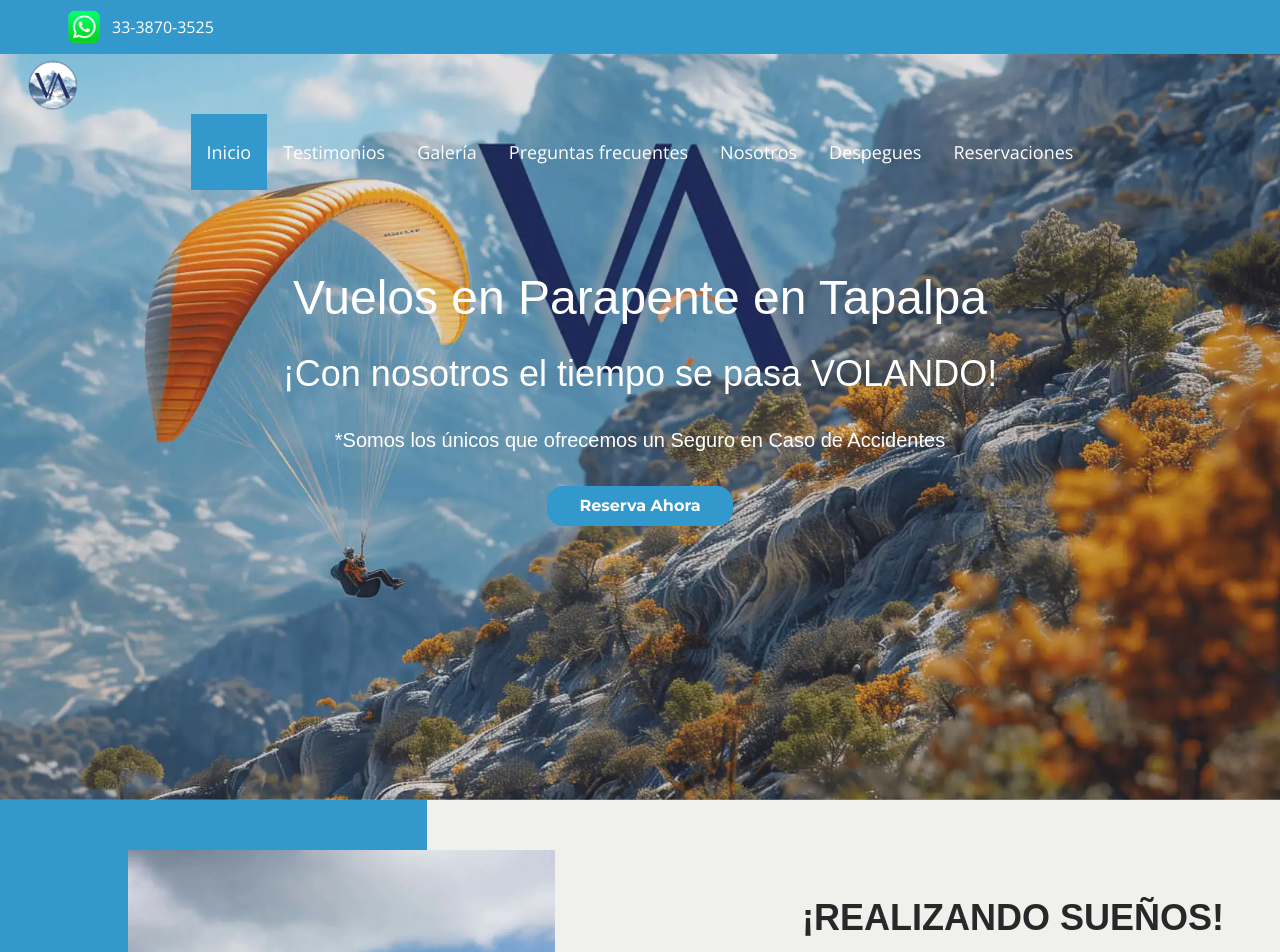
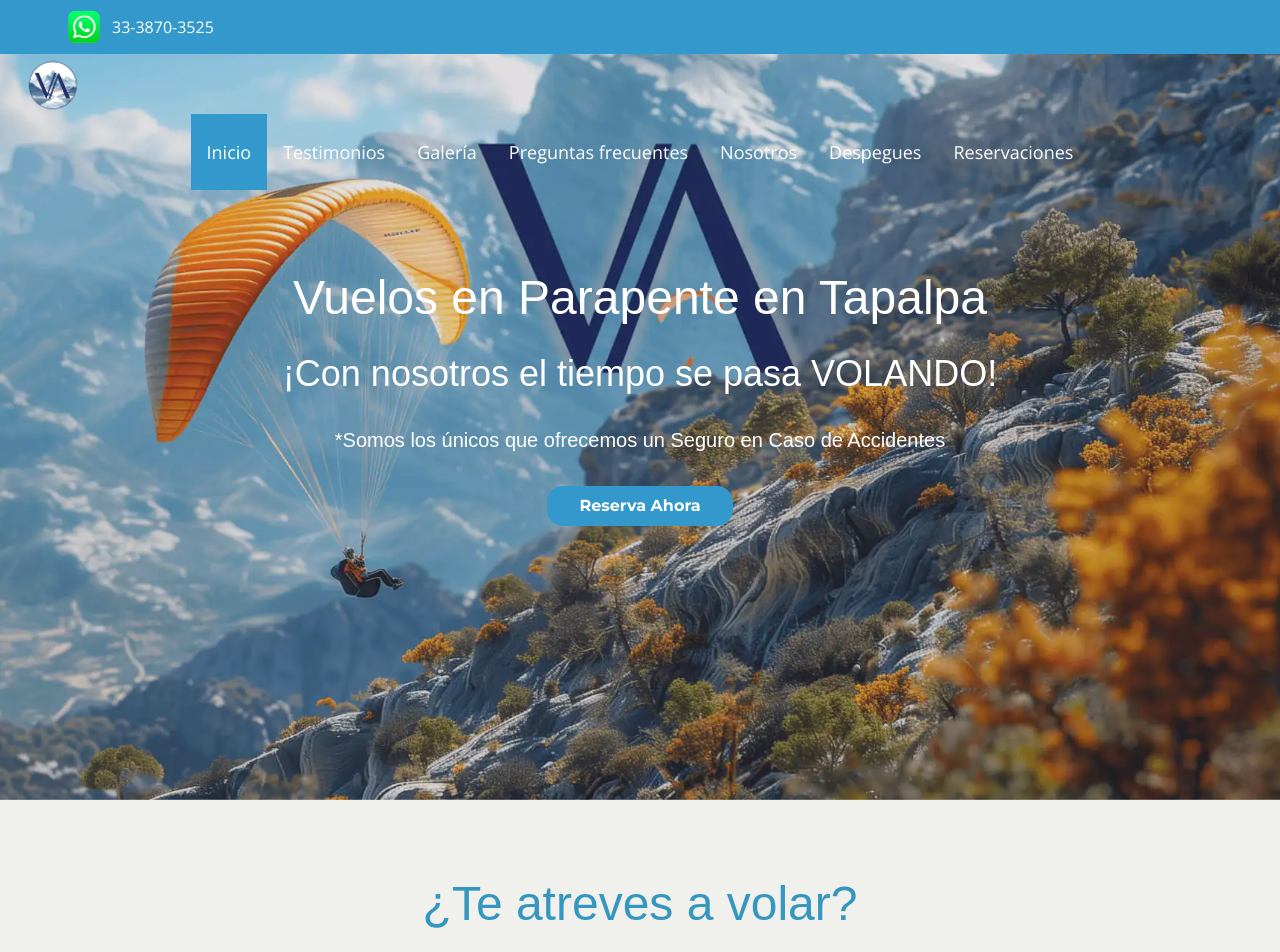
Before and after one commit to AbleEwe/volarte, a Next.js app: page / in a window 1280 px wide. Shown: the top 952 px of the page. Built offline with nearby package versions, Linux system fonts and the light colour scheme; a web font is replaced by a local one.

Commit message:
changes in home page layout

```diff
--- a/src/app/page.tsx
+++ b/src/app/page.tsx
@@ -11,6 +11,7 @@ export default function Home() {
   return (
     <div>
       <Header/>
+        <FlightsPrices packages={packages} />
         {imageSectionsData.map((section, index) => (
           <ImageSection
             key={index}
@@ -21,7 +22,6 @@ export default function Home() {
           />
         ))}
         <Testimonies/>
-        <FlightsPrices packages={packages} />
         <Pilots
         pilots={pilotsData}
         />
```
